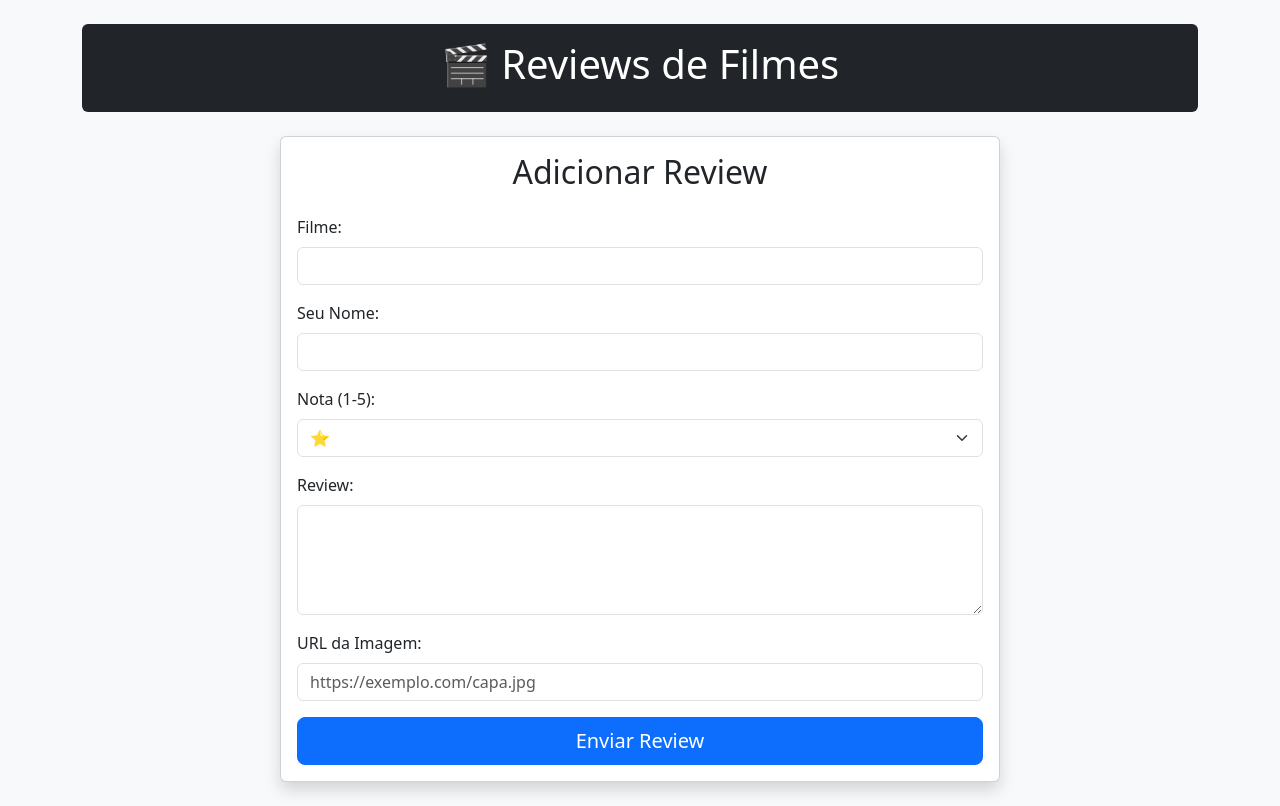
After one commit to mario-tdias/Trabalho-PW3---Filme, a Flask app: page /adicionar in a window 1280 px wide. The commit adds this page. Run offline with Flask 3, Linux system fonts and the light colour scheme.

Commit message:
13/04/2025

```diff
--- a/app.py
+++ b/app.py
@@ -2,30 +2,48 @@ from flask import Flask, render_template, request, redirect, url_for
 
 app = Flask(__name__)
 
-# Lista em memória (substitui o banco de dados)
-filmes = [
-    {"id": 1, "titulo": "O Poderoso Chefão", "ano": 1972, "genero": "Drama"},
-    {"id": 2, "titulo": "Matrix", "ano": 1999, "genero": "Ficção Científica"},
+# Dados em memória (substitui o banco de dados)
+
+if __name__ == '__main__':
+    app.run(debug=True, use_reloader=False)  # Evita reinicialização
+
+reviews = [
+    {
+        "filme": "O Poderoso Chefão",
+        "autor": "Carlos",
+        "nota": 5,
+        "comentario": "Clássico absoluto do cinema!",
+        "imagem": "https://media.themoviedb.org/t/p/w300_and_h450_bestv2/uP46DujkD3nwcisOjz9a0Xw0Knj.jpg"  # URL da imagem
+    },
+    {
+        "filme": "Matrix",
+        "autor": "Ana",
+        "nota": 4,
+        "comentario": "Revolucionou os efeitos visuais.",
+        "imagem": "https://media.themoviedb.org/t/p/w300_and_h450_bestv2/wHZfVKwhf4Vl3cODkIzfIUzKCeu.jpg"  # URL da imagem
+    }
 ]
 
-# Rota principal (exibe a lista de filmes)
+# ... (o resto do código permanece igual)
+
+# Rota principal (mostra todos os reviews)
 @app.route('/')
 def index():
-    return render_template('index.html', filmes=filmes)
+    return render_template('index.html', reviews=reviews)
 
-# Rota para cadastrar novo filme
-@app.route('/cadastrar', methods=['GET', 'POST'])
-def cadastrar():
+# Rota para adicionar novo review
+@app.route('/adicionar', methods=['GET', 'POST'])
+def adicionar():
     if request.method == 'POST':
-        novo_filme = {
-            "id": len(filmes) + 1,
-            "titulo": request.form['titulo'],
-            "ano": int(request.form['ano']),
-            "genero": request.form['genero']
+        novo_review = {
+            "filme": request.form['filme'],
+            "autor": request.form['autor'],
+            "nota": int(request.form['nota']),
+            "comentario": request.form['comentario']
         }
-        filmes.append(novo_filme)
+        reviews.append(novo_review)
         return redirect(url_for('index'))
-    return render_template('cadastro.html')
+    return render_template('adicionar.html')
 
 if __name__ == '__main__':
     app.run(debug=True)
--- /dev/null
+++ b/templates/adicionar.html
@@ -0,0 +1,57 @@
+{% extends "base.html" %}
+
+{% block content %}
+<div class="container">
+    <div class="row justify-content-center">
+        <div class="col-md-8">
+            <div class="card shadow">
+                <div class="card-body">
+                    <h2 class="card-title mb-4 text-center">Adicionar Review</h2>
+                    <form method="POST">
+                        <!-- Campo Filme -->
+                        <div class="mb-3">
+                            <label for="filme" class="form-label">Filme:</label>
+                            <input type="text" class="form-control" id="filme" name="filme" required>
+                        </div>
+
+                        <!-- Campo Autor -->
+                        <div class="mb-3">
+                            <label for="autor" class="form-label">Seu Nome:</label>
+                            <input type="text" class="form-control" id="autor" name="autor" required>
+                        </div>
+
+                        <!-- Campo Nota -->
+                        <div class="mb-3">
+                            <label for="nota" class="form-label">Nota (1-5):</label>
+                            <select class="form-select" id="nota" name="nota" required>
+                                <option value="1">⭐</option>
+                                <option value="2">⭐⭐</option>
+                                <option value="3">⭐⭐⭐</option>
+                                <option value="4">⭐⭐⭐⭐</option>
+                                <option value="5">⭐⭐⭐⭐⭐</option>
+                            </select>
+                        </div>
+
+                        <!-- Campo Comentário -->
+                        <div class="mb-3">
+                            <label for="comentario" class="form-label">Review:</label>
+                            <textarea class="form-control" id="comentario" name="comentario" rows="4" required></textarea>
+                        </div>
+
+                        <!-- Campo Imagem -->
+                        <div class="mb-3">
+                            <label for="imagem" class="form-label">URL da Imagem:</label>
+                            <input type="url" class="form-control" id="imagem" name="imagem" placeholder="https://exemplo.com/capa.jpg" required>
+                        </div>
+
+                        <!-- Botão Submit -->
+                        <div class="d-grid gap-2">
+                            <button type="submit" class="btn btn-primary btn-lg">Enviar Review</button>
+                        </div>
+                    </form>
+                </div>
+            </div>
+        </div>
+    </div>
+</div>
+{% endblock %}
--- a/templates/base.html
+++ b/templates/base.html
@@ -2,17 +2,21 @@
 <html lang="pt-BR">
 <head>
     <meta charset="UTF-8">
-    <title>Site de Filmes</title>
-    <link rel="stylesheet" href="{{ url_for('static', filename='style.css') }}">
+    <meta name="viewport" content="width=device-width, initial-scale=1">
+    <title>Reviews de Filmes</title>
+    <!-- Bootstrap CSS -->
+    <link href="https://cdn.jsdelivr.net/npm/bootstrap@5.3.0/dist/css/bootstrap.min.css" rel="stylesheet">
 </head>
-<body>
-    <header>
-        <h1>Meu Site de Filmes</h1>
-    </header>
-    <main>
-        {% block content %}{% endblock %}
-    </main>
-
+<body class="bg-light">
+    <div class="container py-4">
+        <header class="bg-dark text-white p-3 mb-4 rounded">
+            <h1 class="text-center">🎬 Reviews de Filmes</h1>
+        </header>
+        <main>
+            {% block content %}{% endblock %}
+        </main>
+    </div>
+    <!-- Bootstrap JS -->
+    <script src="https://cdn.jsdelivr.net/npm/bootstrap@5.3.0/dist/js/bootstrap.bundle.min.js"></script>
 </body>
-
 </html>
```
Also changed, not shown: static/style.css (+7 -0 lines), templates/cadastro.html (deleted, +0 -17 lines), templates/index.html (+33 -6 lines), templates/lista.html (deleted).
